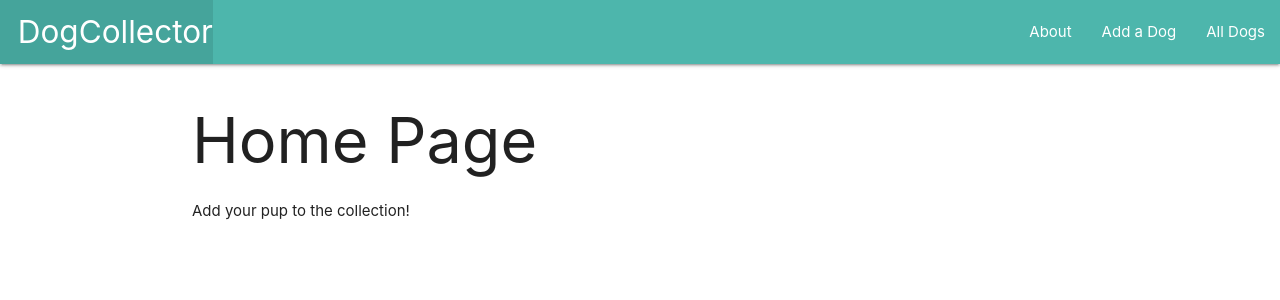
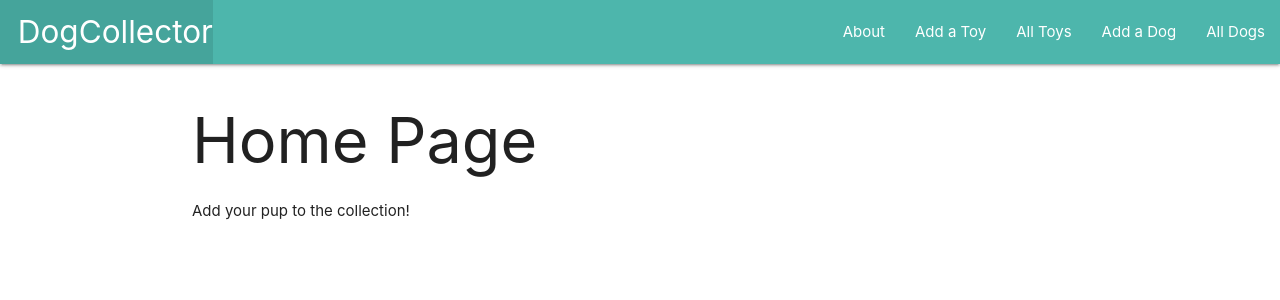
Before and after one commit to RCarr94/django-collector-lab, a Django app: template dogcollector/main_app/templates/home.html in a window 1280 px wide. Shown: the top 300 px of the page. Run offline with Django 4.2, Linux system fonts and the light colour scheme; the template is opened without the code that fills it, so the values that code supplies are empty; parts of the project's set-up code (start-up, migrations or seed data) failed here and were passed over.

Commit message:
update base html

```diff
--- a/dogcollector/main_app/admin.py
+++ b/dogcollector/main_app/admin.py
@@ -1,5 +1,6 @@
 from django.contrib import admin
-from .models import Dog, Feeding
+from .models import Dog, Feeding, Toy
 
 admin.site.register(Dog)
 admin.site.register(Feeding)
+admin.site.register(Toy)
--- a/dogcollector/main_app/templates/base.html
+++ b/dogcollector/main_app/templates/base.html
@@ -21,13 +21,18 @@
           </ul>
           <ul class="right">
             <li><a href="{% url 'about' %}">About</a></li>
+            <li><a href="{% url 'toys_create' %}">Add a Toy</a></li>
+            <li><a href="{% url 'toys_index' %}">All Toys</a></li>
             <li><a href="{% url 'dogs_create' %}">Add a Dog</a></li>
             <li><a href="{% url 'index' %}">All Dogs</a></li>
           </ul>
         </div>
       </nav>
     </header>
-    <main class="container">{% block content %} {% endblock %}</main>
+    <main class="container">
+      {% block content %}
+      {% endblock %}
+    </main>
     <footer class="page-footer teal lighten-2">
       <div class="right ">All Rights Reserved, &copy; 2023 Dog Collector &nbsp;</div>
     </footer>
```
